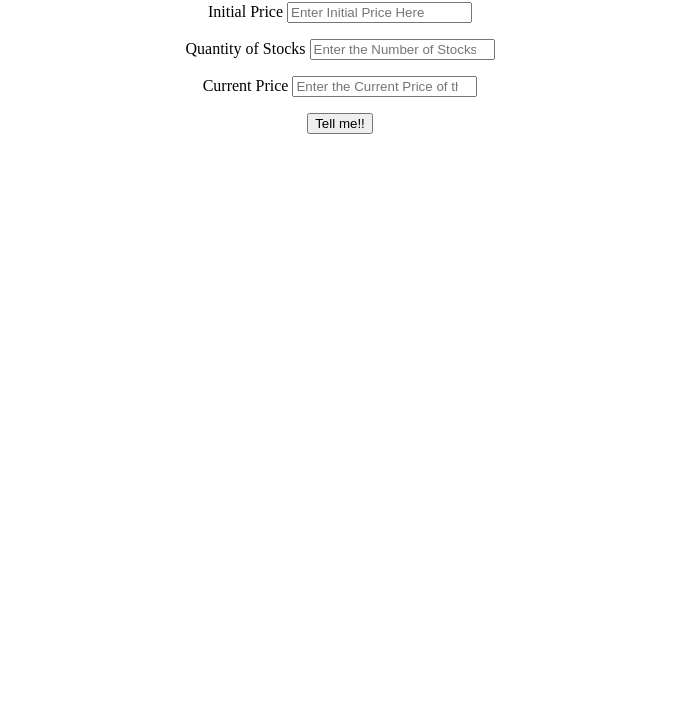
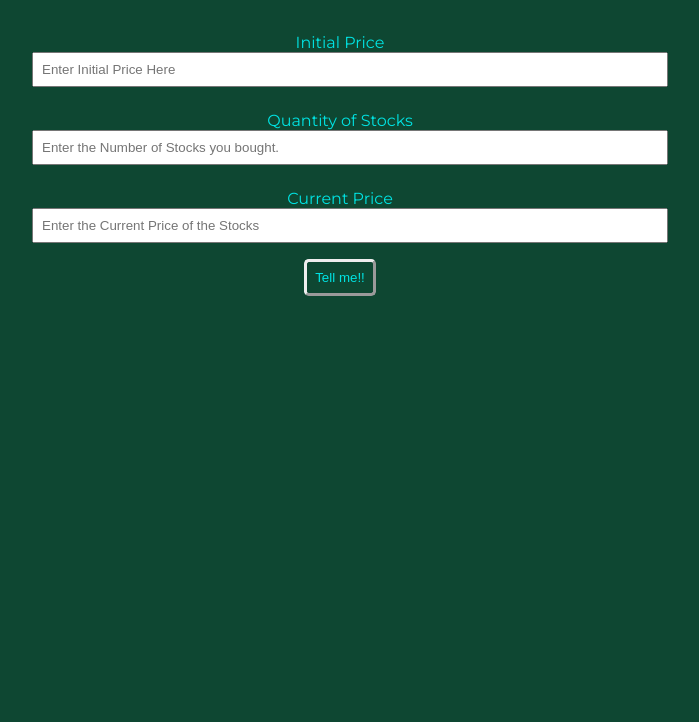
Before and after one commit to namanguptagit/Stocks-practice, a plain HTML site: page index.html in a window 1280 px wide. Shown: the part 78-800 px from the top of the page, without its empty margins (300-999 px from the left). Drawn offline with Linux system fonts and the light colour scheme.

Commit message:
done with styling

```diff
--- a/index.html
+++ b/index.html
@@ -6,12 +6,13 @@
     <meta http-equiv="X-UA-Compatible" content="IE=edge">
     <meta name="viewport" content="width=device-width, initial-scale=1.0">
     <link rel="stylesheet" href="/style.css">
+
     <title>Stocks</title>
 </head>
 
 <body>
     <h1>Stocks</h1>
-    <main>
+    <main class="container">
         <label for="initial-price">Initial Price
             <input  type="number" id="initial-price" placeholder="Enter Initial Price Here" /></label>
         <label for="stocks-quantity">Quantity of Stocks
--- a/style.css
+++ b/style.css
@@ -1,8 +1,49 @@
-label{
-    display: block;
-    padding-bottom: 1rem;
-    text-align: center;
+@import url('https://fonts.googleapis.com/css2?family=Montserrat&display=swap');
+
+:root{
+    --primary-brown: #0E4732;
+    --primary-neon: #00E3E3;
+
 }
 body{
     text-align: center;
+    font-family: 'Montserrat',sans-serif;
+    background-color: var(--primary-brown);
+    color: var(--primary-neon);
+    text-align: center;
 }
+
+h1{
+    text-align: center;
+    margin: 2rem;
+}
+.container{
+    width: 50%;
+
+    margin: auto;
+}
+input,label{
+    display: block;
+    padding: .5rem;
+}
+input{
+    margin-bottom: 0.5rem;
+    width: 100%;
+}
+#submit-btn{
+    margin-top: 1rem;
+    margin: auto;
+    display: block;
+    background: transparent;
+    color: var(--primary-green);
+    border-color: var(--primary-green);
+    border-width: medium;
+    padding: 0.5rem;
+    border-radius: 0.3rem;
+}
+#output{
+    display: block;
+    text-align: center;
+    font-size: large;
+    padding: 1rem;
+}
```
